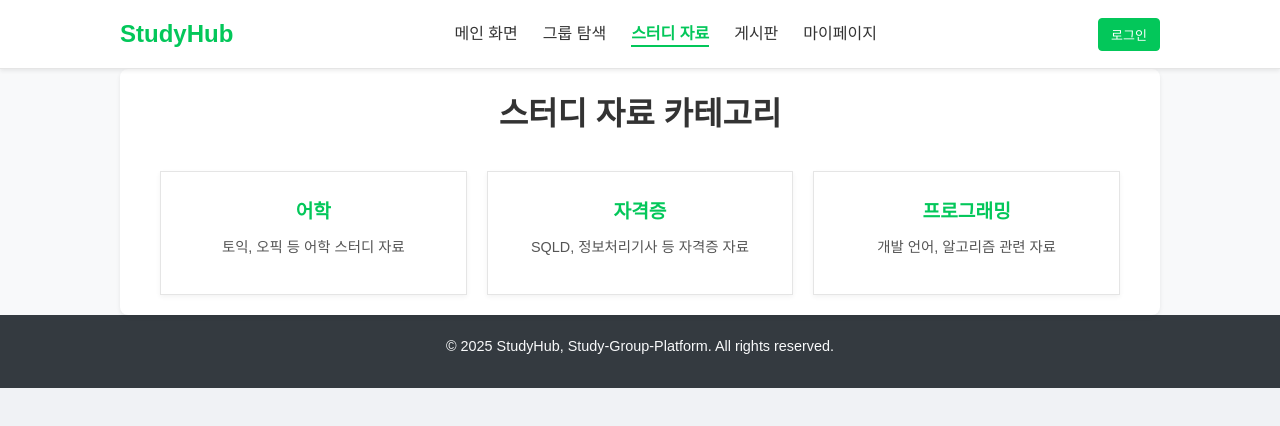
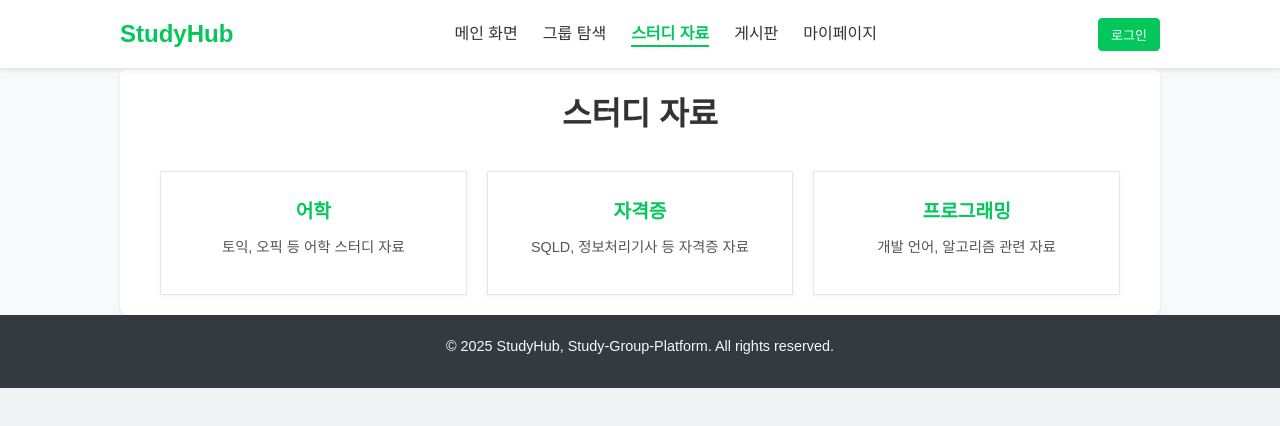
Before and after one commit to BangYunseo/Study_group_platform, a React (Create React App) app in the folder client/: page /materials in a window 1280 px wide. Shown: the top 426 px of the page. Built offline with nearby package versions, Linux system fonts and the light colour scheme.

Commit message:
Fix: 스터디 자료 페이지 수정

```diff
--- a/client/src/components/materials/MaterialsPage/MaterialsPage.js
+++ b/client/src/components/materials/MaterialsPage/MaterialsPage.js
@@ -27,7 +27,7 @@ const MaterialsPage = () => {
   return (
     <MainLayout>
       <div className="materials-main-container">
-        <h1 className="page-title">스터디 자료 카테고리</h1>
+        <h1 className="page-title">스터디 자료</h1>
 
         <div className="category-grid">
           {categories.map((category) => (
```
